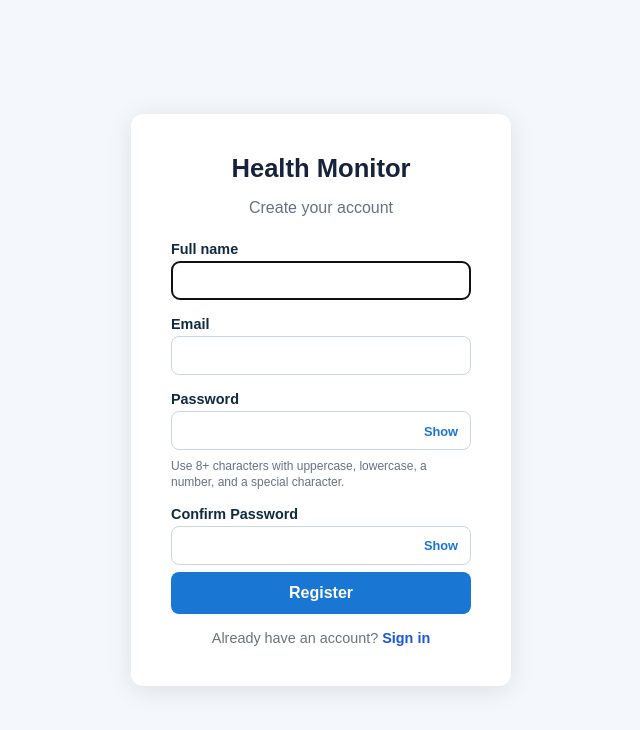
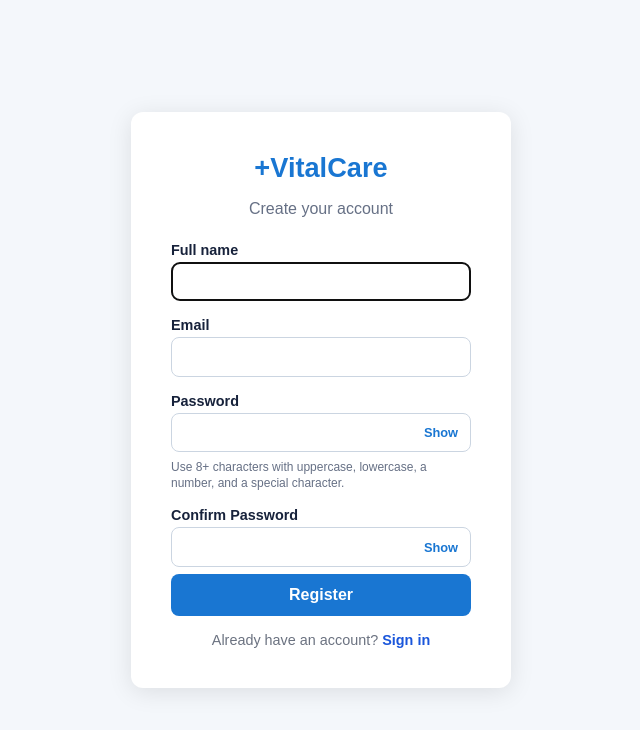
Before and after one commit to AnushkaAdhikari/Health-monitor, a React (Vite) app in the folder frontend/: page /register in a window 1280 px wide. Shown: the top 730 px of the page, without its empty margins (319-959 px from the left). Built offline with nearby package versions, Linux system fonts and the light colour scheme.

Commit message:
Update registration page

```diff
--- a/frontend/src/pages/Register.tsx
+++ b/frontend/src/pages/Register.tsx
@@ -1,6 +1,7 @@
 import { useState } from "react";
 import { useNavigate, Link } from "react-router-dom";
 import api from "../api/axios";
+import { useThemeStore } from "../store/theme";
 
 export default function Register() {
   const [username, setUsername] = useState("");
@@ -12,6 +13,7 @@ export default function Register() {
   const [error,    setError]    = useState("");
   const [loading,  setLoading]  = useState(false);
   const navigate = useNavigate();
+  const dark = useThemeStore((s) => s.theme) === "dark";
 
   const handleSubmit = async (e: React.FormEvent) => {
     e.preventDefault();
@@ -38,10 +40,9 @@ export default function Register() {
   };
 
   return (
-    <div style={styles.page}>
-      <div style={styles.card}>
-        <h1 style={styles.title}>Health Monitor</h1>
-        <p style={styles.subtitle}>Create your account</p>
+    <div style={{ ...styles.page, background: dark ? "#111827" : "#F4F7FB" }}>
+      <div style={{ ...styles.card, background: dark ? "#1F2937" : "#fff", color: dark ? "#F9FAFB" : "#17223B" }}>
+        <div style={styles.brand}><span>+</span>VitalCare</div><p style={{ ...styles.subtitle, color: dark ? "#D1D5DB" : "#667085" }}>Create your account</p>
 
         {error && <div style={styles.error}>{error}</div>}
 
@@ -83,6 +84,7 @@ const styles: Record<string, React.CSSProperties> = {
   page:     { display: "flex", justifyContent: "center", alignItems: "center", minHeight: "100vh", background: "#F4F7FB" },
   card:     { background: "#fff", borderRadius: 12, padding: "2.5rem", width: 380, boxShadow: "0 4px 24px rgba(0,0,0,0.1)" },
   title:    { margin: 0, fontSize: "1.6rem", color: "#17223B", textAlign: "center" },
+  brand: { color: "#1976D2", textAlign: "center", fontSize: "1.7rem", fontWeight: 700, marginBottom: 7 },
   subtitle: { textAlign: "center", color: "#667085", marginBottom: "1.5rem" },
   label:    { display: "block", marginBottom: 4, fontWeight: 600, fontSize: "0.9rem" },
   input:    { width: "100%", padding: "0.6rem 0.8rem", borderRadius: 8, border: "1px solid #CBD5E1", marginBottom: "1rem", fontSize: "1rem", boxSizing: "border-box" },
```
